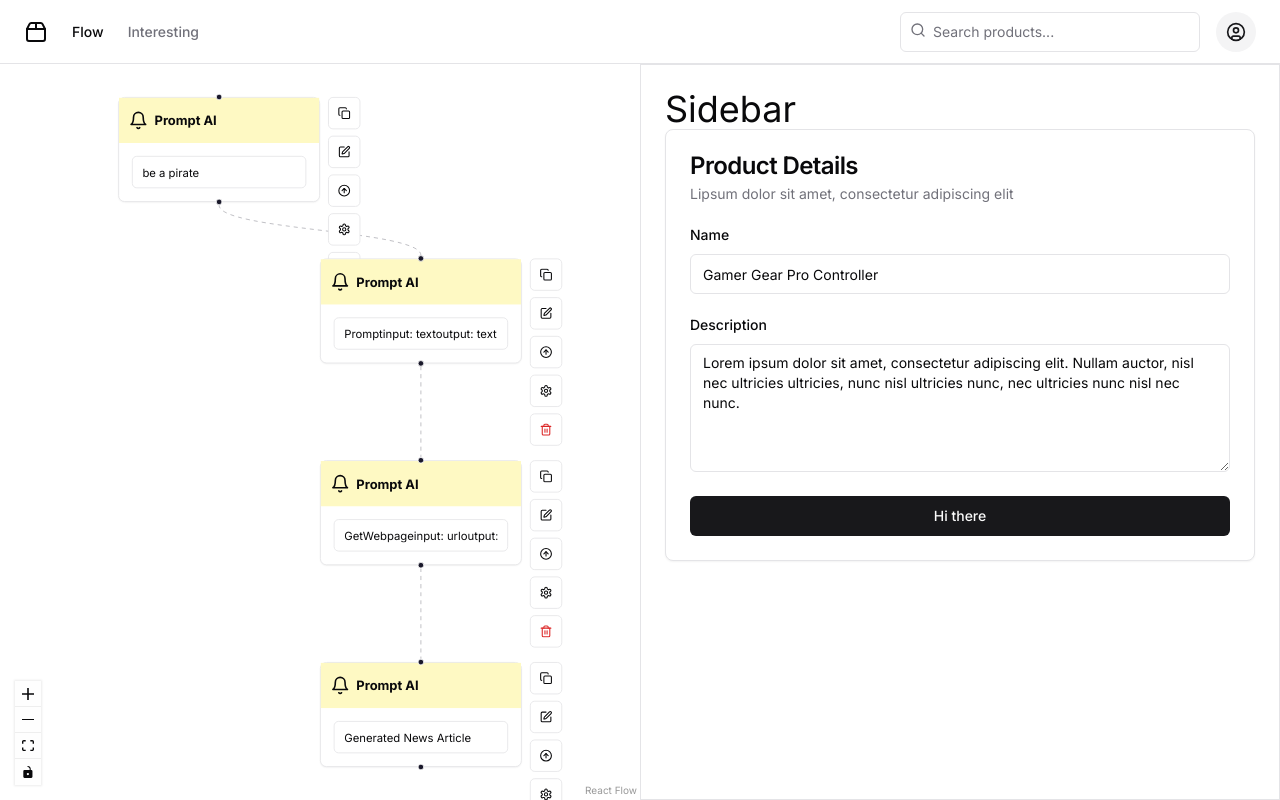
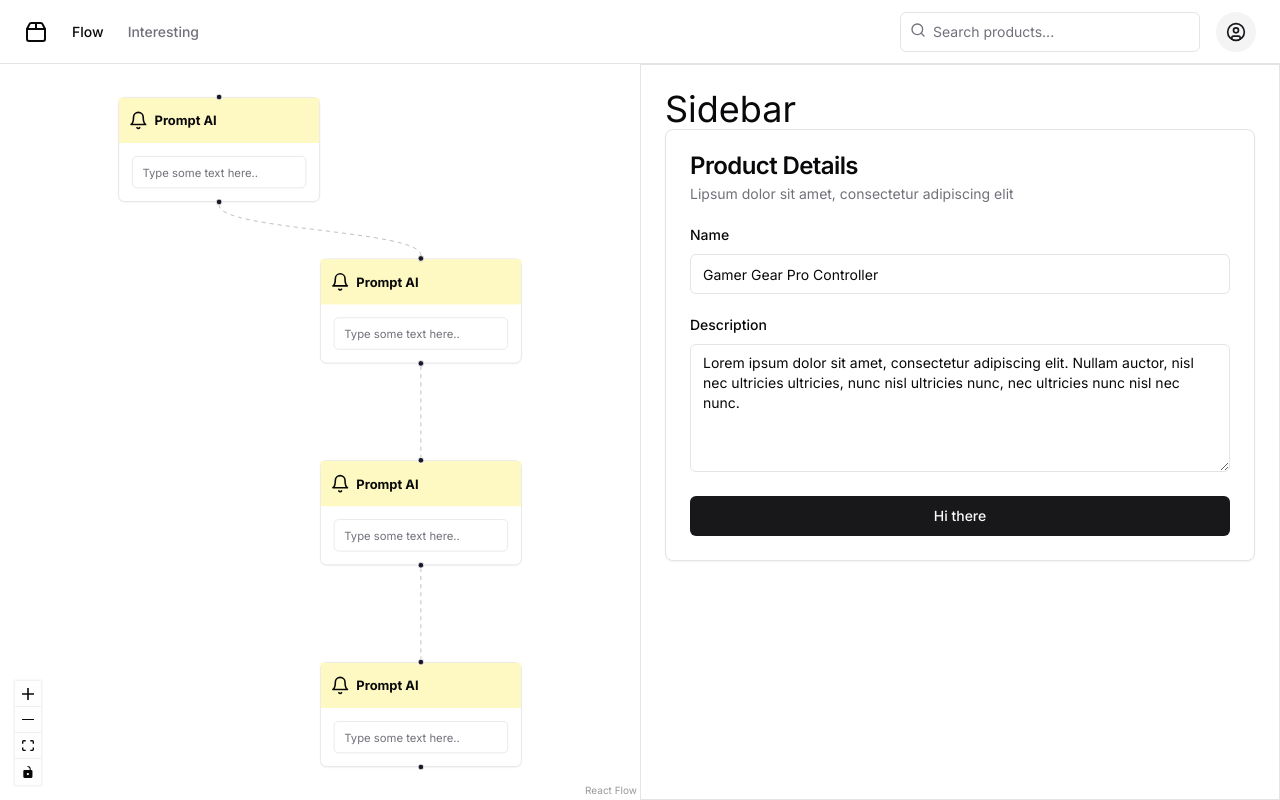
Before and after one commit to mwufi/playground, a Next.js app: page /flow in a window 1280 px wide. Built offline with nearby package versions, Linux system fonts and the light colour scheme.

Commit message:
update node

```diff
--- a/components/nodes/JavascriptNode.tsx
+++ b/components/nodes/JavascriptNode.tsx
@@ -10,6 +10,9 @@ import { Input } from '@/components/ui/input';
 import { Bell, Copy, Edit, ArrowUpCircle, Settings, Trash2 } from 'lucide-react';
 
 const JavascriptNode = ({ data }) => {
+    const [text, setText] = useState('')
+    const showButtons = false;
+
     return (
         <div className="relative">
             <Card className="w-[250px]">
@@ -21,13 +24,19 @@ const JavascriptNode = ({ data }) => {
                     <Input
                         placeholder="Type some text here.."
                         className="w-full"
-                        value={data.text || ''}
-                        onChange={(e) => data.onFormatChange(e.target.value)}
+                        value={text}
+                        onChange={(e) => {
+                            setText(e.target.value)
+                        }}
+                        onMouseMove={(e) => {
+                            // Prevent dragging when interacting with the input
+                            e.stopPropagation();
+                        }}
                     />
                 </CardContent>
             </Card>
 
-            <div className="absolute top-0 right-[-50px] flex flex-col space-y-2">
+            {showButtons && <div className="absolute top-0 right-[-50px] flex flex-col space-y-2">
                 <Button variant="outline" size="icon">
                     <Copy className="h-4 w-4" />
                 </Button>
@@ -43,7 +52,7 @@ const JavascriptNode = ({ data }) => {
                 <Button variant="outline" size="icon" className="text-red-600">
                     <Trash2 className="h-4 w-4" />
                 </Button>
-            </div>
+            </div>}
 
             <Handle type="target" position={Position.Top} className="w-2 h-2" />
             <Handle type="source" position={Position.Bottom} className="w-2 h-2" />
```
